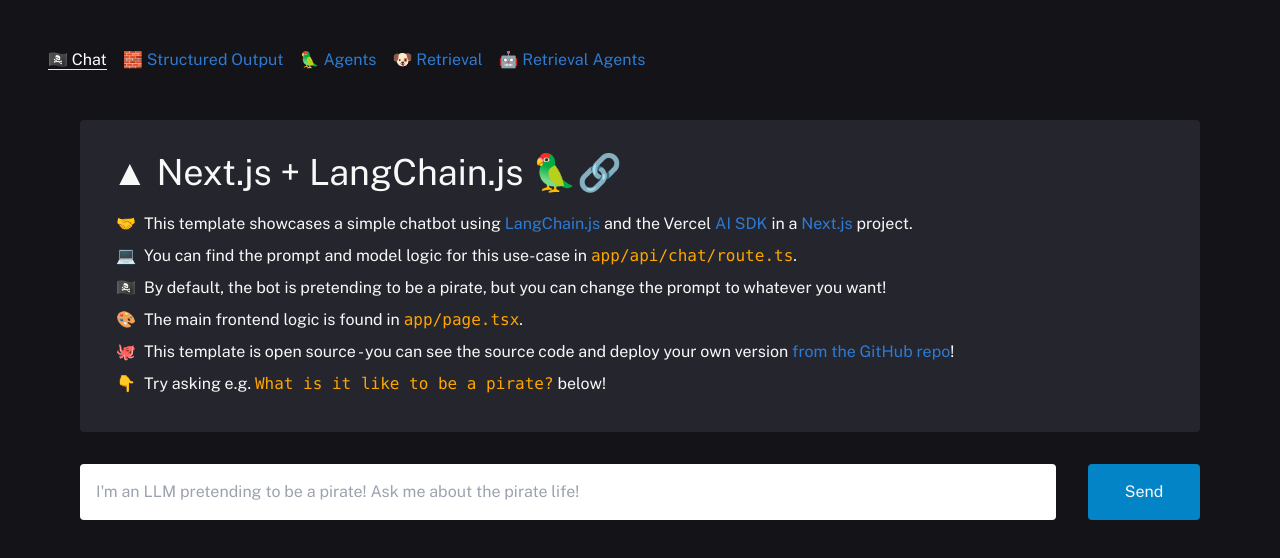
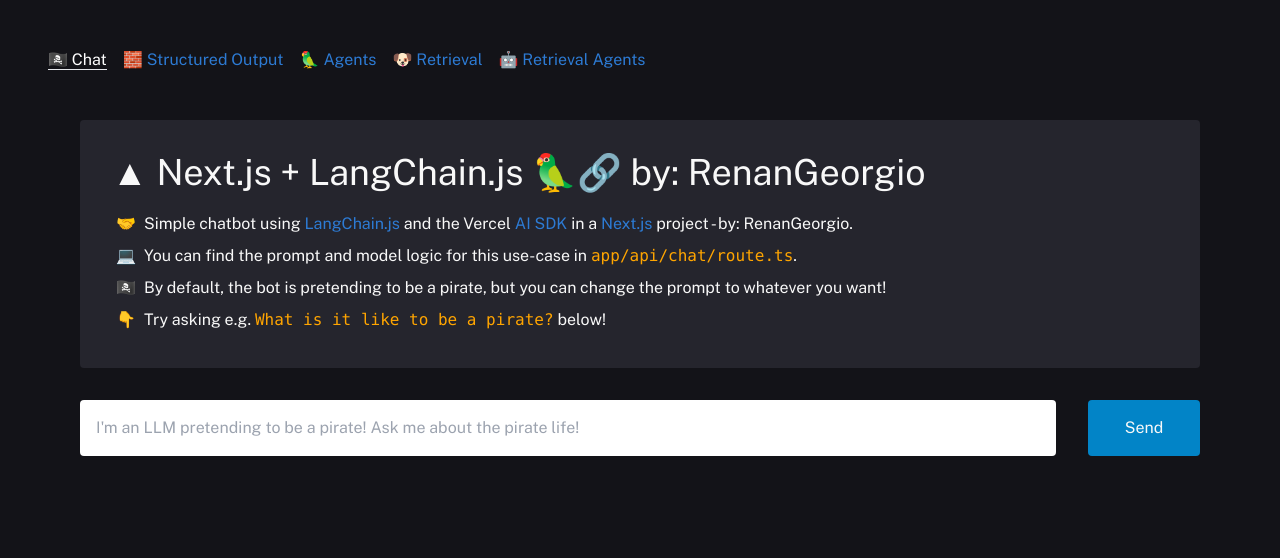
Before and after one commit to RenanGeorgio/langchain-starter, a Next.js app: page / in a window 1280 px wide. Shown: the top 558 px of the page. Built offline with nearby package versions, Linux system fonts and the light colour scheme.

Commit message:
Update page.tsx

```diff
--- a/app/page.tsx
+++ b/app/page.tsx
@@ -4,13 +4,13 @@
   const InfoCard = (
     <div className="p-4 md:p-8 rounded bg-[#25252d] w-full max-h-[85%] overflow-hidden">
       <h1 className="text-3xl md:text-4xl mb-4">
-        ▲ Next.js + LangChain.js 🦜🔗
+        ▲ Next.js + LangChain.js 🦜🔗 by: RenanGeorgio
       </h1>
       <ul>
         <li className="text-l">
           🤝
           <span className="ml-2">
-            This template showcases a simple chatbot using{" "}
+            Simple chatbot using{" "}
             <a href="https://js.langchain.com/" target="_blank">
               LangChain.js
             </a>{" "}
@@ -22,7 +22,7 @@
             <a href="https://nextjs.org/" target="_blank">
               Next.js
             </a>{" "}
-            project.
+            project - by: RenanGeorgio.
           </span>
         </li>
         <li className="hidden text-l md:block">
@@ -37,26 +37,6 @@
           <span className="ml-2">
             By default, the bot is pretending to be a pirate, but you can change
             the prompt to whatever you want!
-          </span>
-        </li>
-        <li className="hidden text-l md:block">
-          🎨
-          <span className="ml-2">
-            The main frontend logic is found in <code>app/page.tsx</code>.
-          </span>
-        </li>
-        <li className="text-l">
-          🐙
-          <span className="ml-2">
-            This template is open source - you can see the source code and
-            deploy your own version{" "}
-            <a
-              href="https://github.com/langchain-ai/langchain-nextjs-template"
-              target="_blank"
-            >
-              from the GitHub repo
-            </a>
-            !
           </span>
         </li>
         <li className="text-l">
```
